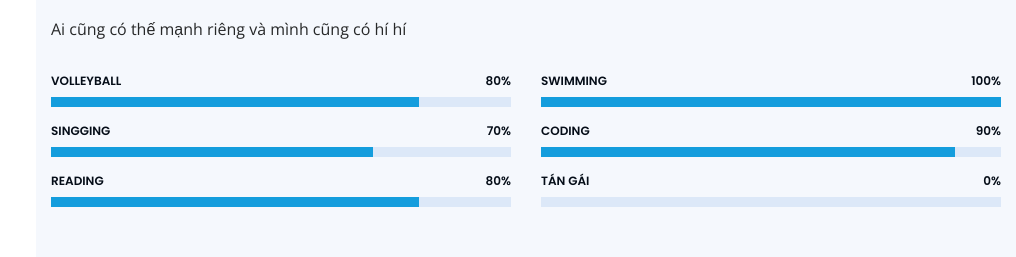
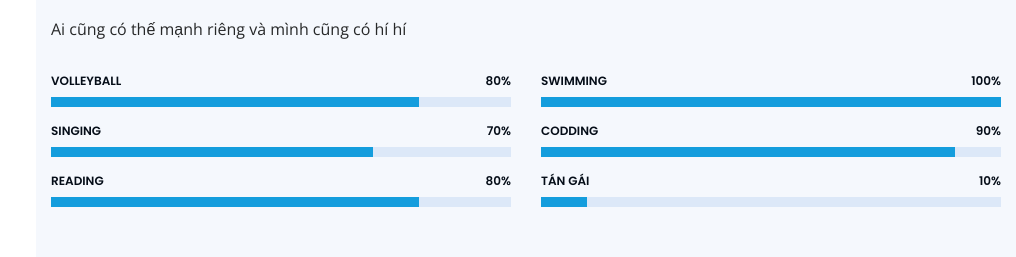
Before and after one commit to nguyenphuong2310/jack.in4, a plain HTML site: page myself.html in a window 1280 px wide. Shown: the part 1925-2182 px from the top of the page, without its empty margins (264-1280 px from the left). Drawn offline with nearby package versions, Linux system fonts and the light colour scheme.

Commit message:
Update myself.html

```diff
--- a/myself.html
+++ b/myself.html
@@ -192,7 +192,7 @@
             </div>
 
             <div class="progress">
-              <span class="skill">Singging <i class="val">70%</i></span>
+              <span class="skill">Singing <i class="val">70%</i></span>
               <div class="progress-bar-wrap">
                 <div class="progress-bar" role="progressbar" aria-valuenow="70" aria-valuemin="0" aria-valuemax="100"></div>
               </div>
@@ -217,16 +217,16 @@
             </div>
 
             <div class="progress">
-              <span class="skill">Coding <i class="val">90%</i></span>
+              <span class="skill">Codding <i class="val">90%</i></span>
               <div class="progress-bar-wrap">
                 <div class="progress-bar" role="progressbar" aria-valuenow="90" aria-valuemin="0" aria-valuemax="100"></div>
               </div>
             </div>
 
             <div class="progress">
-              <span class="skill">Tán gái <i class="val">0%</i></span>
+              <span class="skill">Tán gái <i class="val">10%</i></span>
               <div class="progress-bar-wrap">
-                <div class="progress-bar" role="progressbar" aria-valuenow="0" aria-valuemin="0" aria-valuemax="100"></div>
+                <div class="progress-bar" role="progressbar" aria-valuenow="10" aria-valuemin="0" aria-valuemax="100"></div>
               </div>
             </div>
 
```
